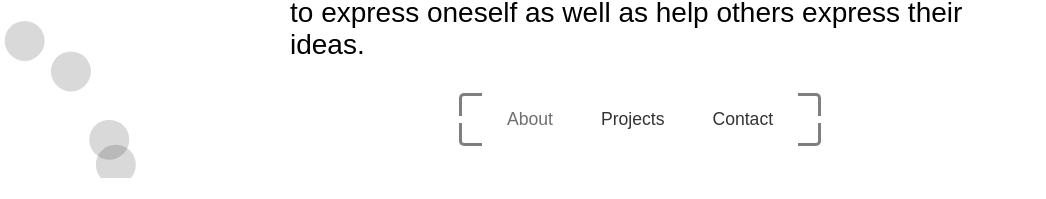
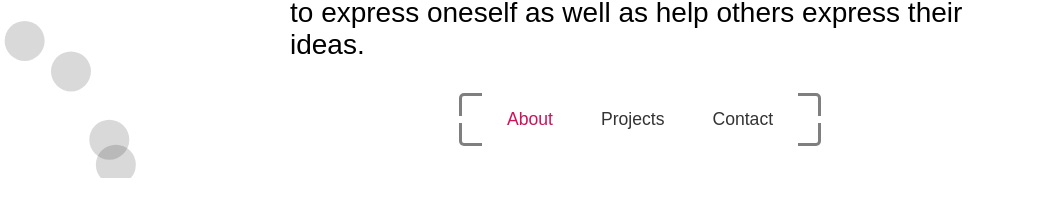
Before and after one commit to MyHKo/website-portfolio, a React (Vite) app: page / in a window 1280 px wide. In both pictures the pointer is over the link "About". Shown: the part 422-621 px from the top of the page, without its empty margins (0-1046 px from the left). Built offline with nearby package versions, Linux system fonts and the light colour scheme.

Commit message:
Add a new secondary colour

```diff
--- a/src/Sections/Hero/NavBar/navbar.module.less
+++ b/src/Sections/Hero/NavBar/navbar.module.less
@@ -54,7 +54,7 @@
   transition: opacity 0.3s ease;
 
   &:hover {
-    opacity: 0.7;
+    color: #CF1259;
   }
 
   @media(max-width: 450px) {
```
